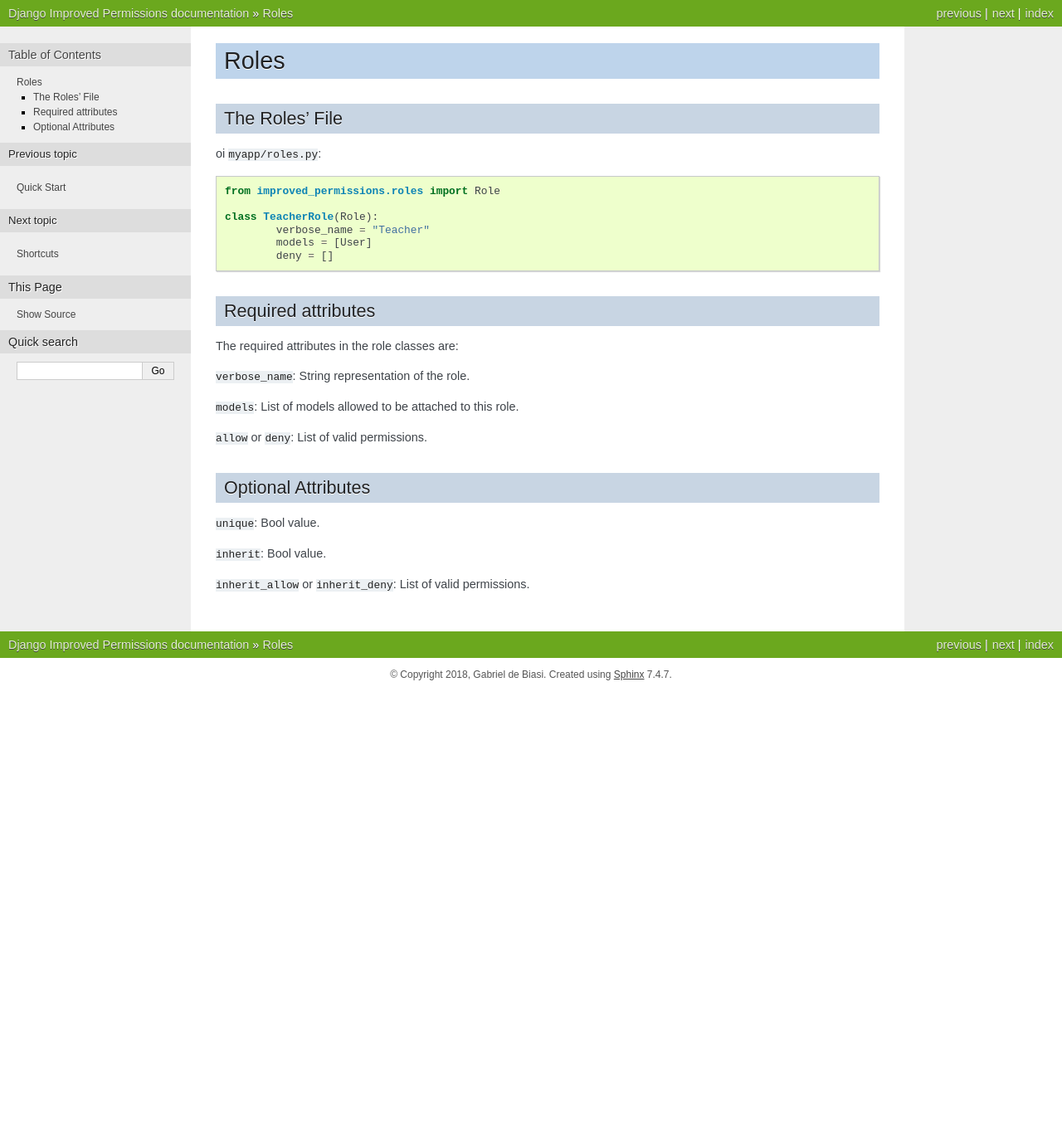
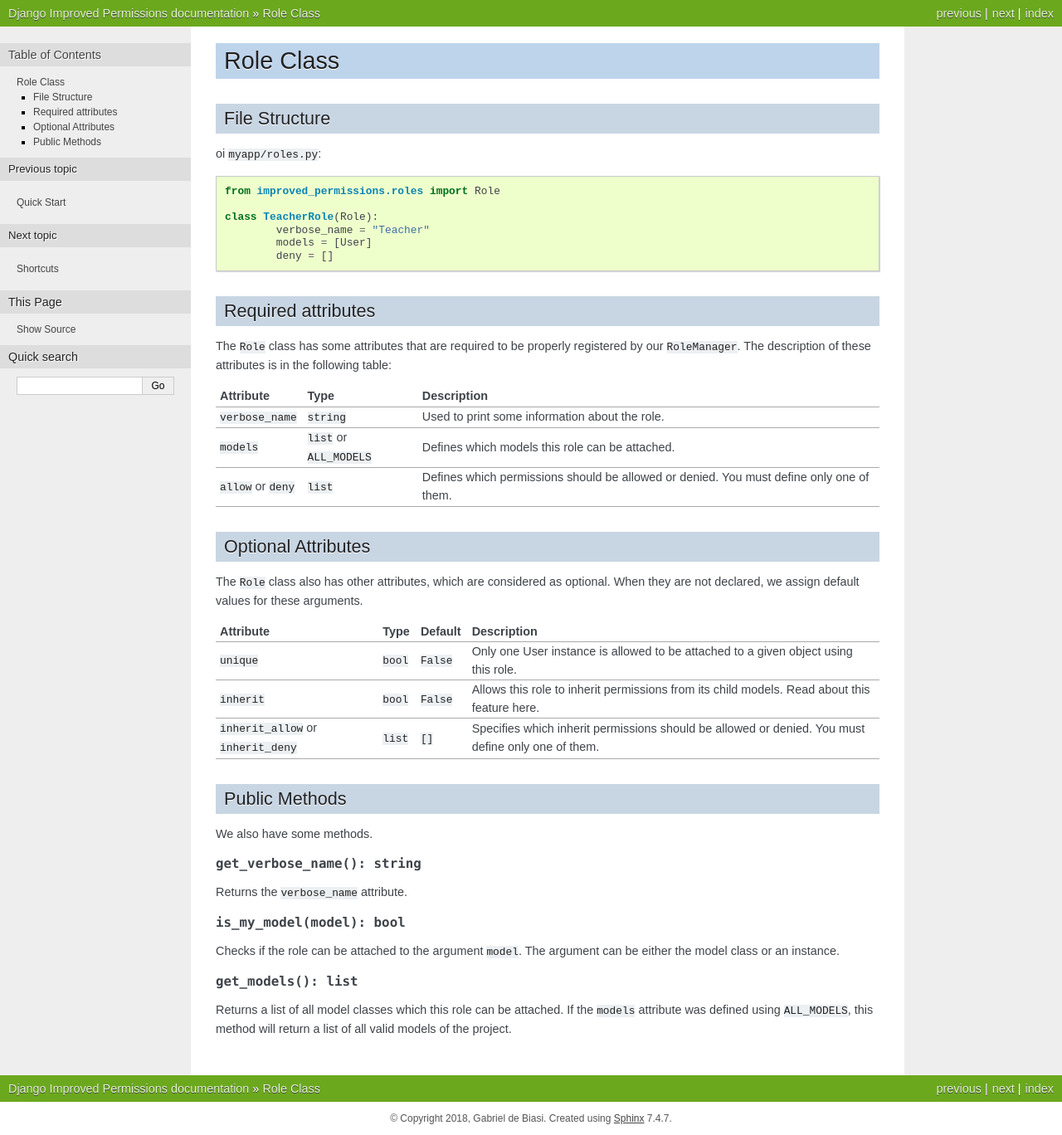
Before and after one commit to s-sys/django-improved-permissions, a Sphinx documentation site: the page built from docs/source/role.rst, in a window 1280 px wide. Shown: the whole page at 83% size. Built offline with Sphinx 7.4.7, drawn with Linux system fonts in a browser that asks for light colours; before the commit the page ends 900 px from its top, so only the background shows below that.

Commit message:
add role attribute and update the docs

```diff
--- a/docs/source/role.rst
+++ b/docs/source/role.rst
@@ -1,8 +1,8 @@
-Roles
+Role Class
 ==============
 
-The Roles' File
-^^^^^^^^^^^^^^^
+File Structure
+^^^^^^^^^^^^^^
 
 oi ``myapp/roles.py``: ::
 
@@ -16,19 +16,42 @@ oi ``myapp/roles.py``: ::
 Required attributes
 ^^^^^^^^^^^^^^^^^^^
 
-The required attributes in the role classes are:
+The ``Role`` class has some attributes that are required to be properly registered by our ``RoleManager``. The description of these attributes is in the following table:
 
-``verbose_name``: String representation of the role.
-
-``models``: List of models allowed to be attached to this role.
-
-``allow`` or ``deny``: List of valid permissions.
+===================== ========================== ===
+Attribute             Type                       Description
+===================== ========================== ===
+``verbose_name``      ``string``                 Used to print some information about the role.
+``models``            ``list`` or ``ALL_MODELS`` Defines which models this role can be attached.
+``allow`` or ``deny`` ``list``                   Defines which permissions should be allowed or denied. You must define only one of them.
+===================== ========================== ===
 
 Optional Attributes
 ^^^^^^^^^^^^^^^^^^^
 
-``unique``: Bool value.
+The ``Role`` class also has other attributes, which are considered as optional. When they are not declared, we assign default values for these arguments.
 
-``inherit``: Bool value.
+===================================== ======== ========= ===
+Attribute                             Type     Default   Description
+===================================== ======== ========= ===
+``unique``                            ``bool`` ``False`` Only one User instance is allowed to be attached to a given object using this role.
+``inherit``                           ``bool`` ``False`` Allows this role to inherit permissions from its child models. Read about this feature here.
+``inherit_allow`` or ``inherit_deny`` ``list`` ``[]``    Specifies which inherit permissions should be allowed or denied. You must define only one of them.
+===================================== ======== ========= ===
 
-``inherit_allow`` or ``inherit_deny``: List of valid permissions.
+Public Methods
+^^^^^^^^^^^^^^
+
+We also have some methods.
+
+.. function:: get_verbose_name(): string
+
+Returns the ``verbose_name`` attribute.
+
+.. function:: is_my_model(model): bool
+
+Checks if the role can be attached to the argument ``model``. The argument can be either the model class or an instance.
+
+.. function:: get_models(): list
+
+Returns a list of all model classes which this role can be attached. If the ``models`` attribute was defined using ``ALL_MODELS``, this method will return a list of all valid models of the project.
```
Also changed, not shown: 2 other files.
